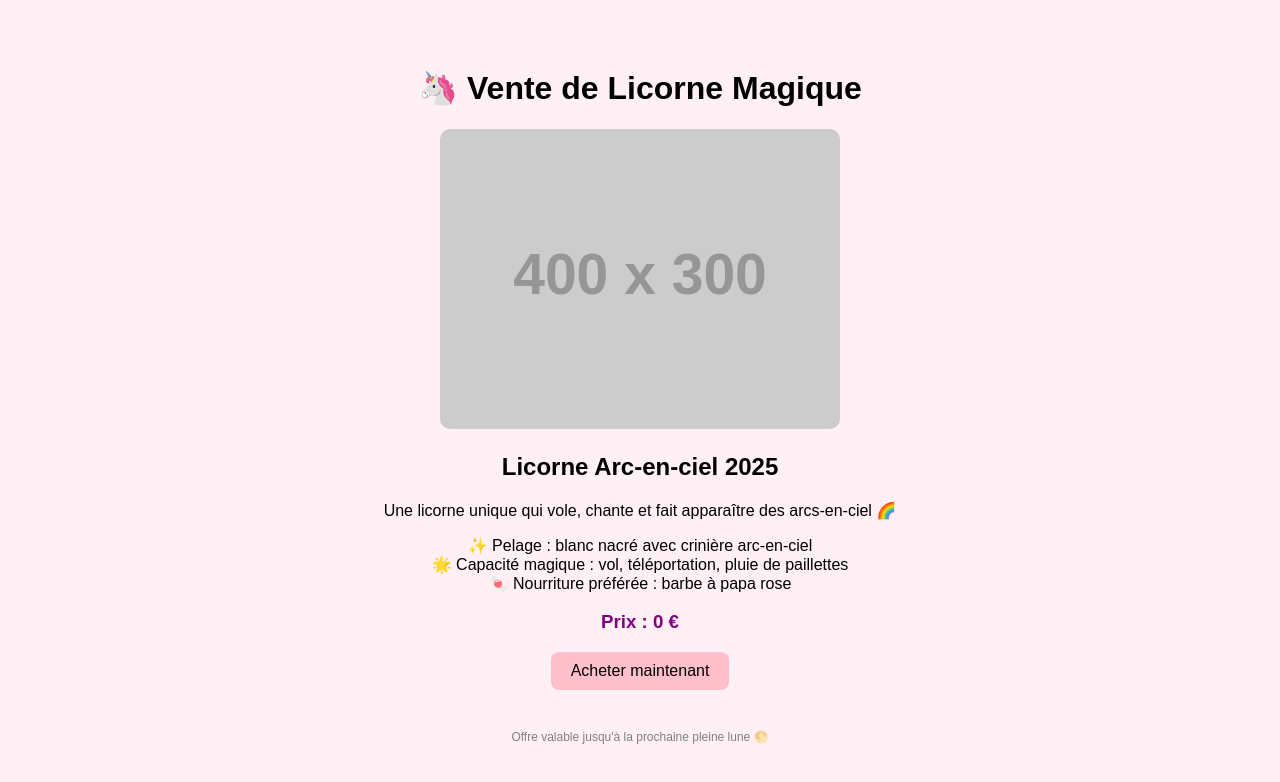
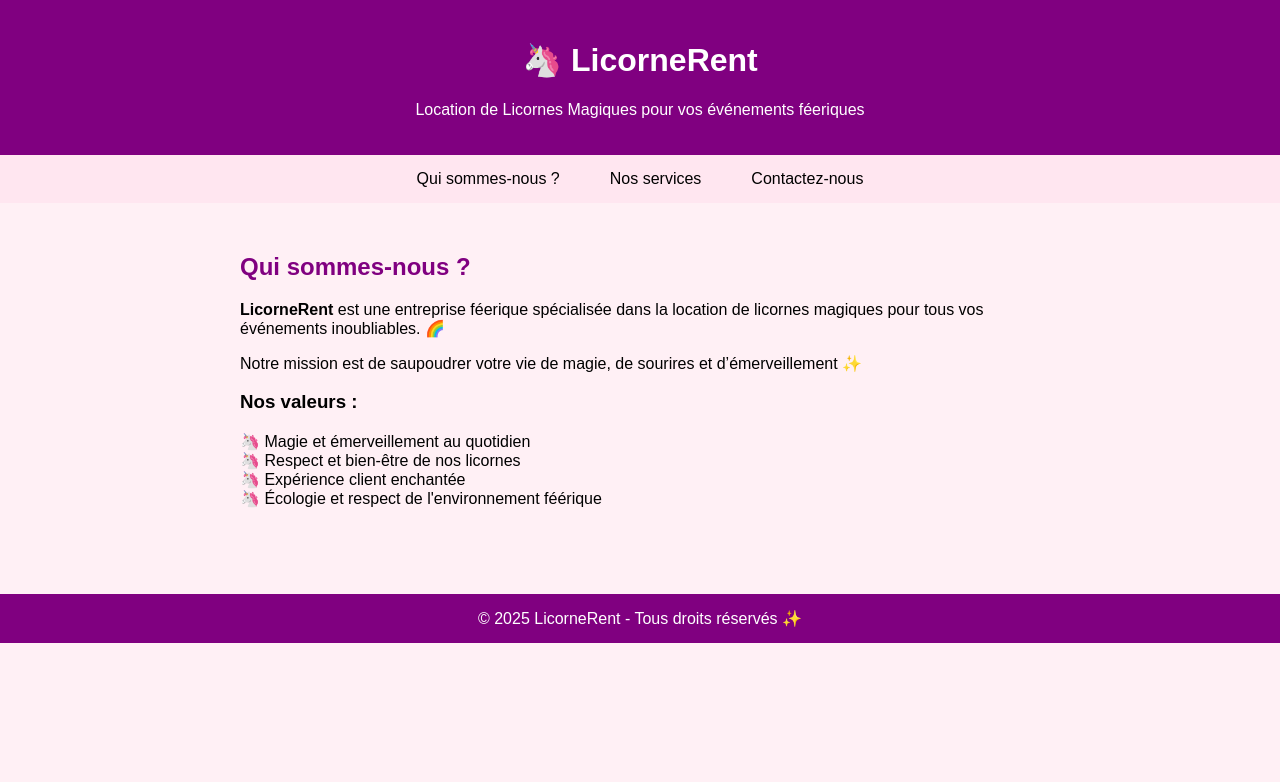
Before and after one commit to Khalil-kd/myproject, a plain HTML site: page index.html in a window 1280 px wide. Drawn offline with Linux system fonts and the light colour scheme; placeholder pictures from the web are drawn by us.

Commit message:
deuxieme version : ajout des onglets

```diff
--- a/index.html
+++ b/index.html
@@ -2,29 +2,128 @@
 <html lang="fr">
 <head>
     <meta charset="UTF-8">
-    <title>Vente de Licorne</title>
+    <title>LicorneRent - Location de Licornes Magiques</title>
+    <style>
+        body {
+            font-family: Arial, sans-serif;
+            background-color: #fff0f5;
+            margin: 0;
+            padding: 0;
+        }
+
+        header {
+            background-color: purple;
+            color: white;
+            padding: 20px;
+            text-align: center;
+        }
+
+        nav {
+            display: flex;
+            justify-content: center;
+            background-color: #ffe6f0;
+        }
+
+        nav button {
+            background: none;
+            border: none;
+            padding: 15px 25px;
+            font-size: 16px;
+            cursor: pointer;
+        }
+
+        nav button:hover {
+            background-color: #ffccf2;
+        }
+
+        .tab-content {
+            display: none;
+            padding: 30px;
+            max-width: 800px;
+            margin: auto;
+        }
+
+        .active {
+            display: block;
+        }
+
+        h2 {
+            color: purple;
+        }
+
+        ul {
+            list-style: none;
+            padding-left: 0;
+        }
+
+        ul li::before {
+            content: "🦄 ";
+        }
+
+        footer {
+            text-align: center;
+            background-color: purple;
+            color: white;
+            padding: 15px;
+            margin-top: 40px;
+        }
+    </style>
 </head>
-<body style="font-family: Arial, sans-serif; background-color: #fff0f5; text-align: center; padding: 40px;">
+<body>
 
-    <h1>🦄 Vente de Licorne Magique</h1>
-    <img src="https://via.placeholder.com/400x300?text=Licorne+Magique" alt="Licorne Magique" style="border-radius: 10px;">
+<header>
+    <h1>🦄 LicorneRent</h1>
+    <p>Location de Licornes Magiques pour vos événements féeriques</p>
+</header>
 
-    <h2>Licorne Arc-en-ciel 2025</h2>
-    <p>Une licorne unique qui vole, chante et fait apparaître des arcs-en-ciel 🌈</p>
+<nav>
+    <button onclick="showTab('about')">Qui sommes-nous ?</button>
+    <button onclick="showTab('services')">Nos services</button>
+    <button onclick="showTab('contact')">Contactez-nous</button>
+</nav>
 
-    <ul style="list-style: none; padding: 0;">
-        <li>✨ Pelage : blanc nacré avec crinière arc-en-ciel</li>
-        <li>🌟 Capacité magique : vol, téléportation, pluie de paillettes</li>
-        <li>🍬 Nourriture préférée : barbe à papa rose</li>
+<div id="about" class="tab-content active">
+    <h2>Qui sommes-nous ?</h2>
+    <p><strong>LicorneRent</strong> est une entreprise féerique spécialisée dans la location de licornes magiques pour tous vos événements inoubliables. 🌈</p>
+    <p>Notre mission est de saupoudrer votre vie de magie, de sourires et d’émerveillement ✨</p>
+    <h3>Nos valeurs :</h3>
+    <ul>
+        <li>Magie et émerveillement au quotidien</li>
+        <li>Respect et bien-être de nos licornes</li>
+        <li>Expérience client enchantée</li>
+        <li>Écologie et respect de l'environnement féérique</li>
     </ul>
+</div>
 
-    <h3 style="color: purple;">Prix : 0 €</h3>
+<div id="services" class="tab-content">
+    <h2>Nos services</h2>
+    <p>Nous proposons la location de licornes pour différents types d’événements :</p>
+    <ul>
+        <li><strong>Mariages :</strong> arrivée féerique des mariés, séance photo magique, licorne porte-alliances</li>
+        <li><strong>Anniversaires :</strong> balade avec la licorne, animations pour enfants, pinata magique</li>
+        <li><strong>Baptêmes :</strong> bénédiction arc-en-ciel, parade enchantée, cadeau surprise étoilé</li>
+    </ul>
+</div>
 
-    <button style="padding: 10px 20px; font-size: 16px; background-color: pink; border: none; border-radius: 8px; cursor: pointer;">
-        Acheter maintenant
-    </button>
+<div id="contact" class="tab-content">
+    <h2>Contactez-nous</h2>
+    <p>📍 Adresse : 123 Rue de la Magie, 75000 Féérie-sur-Seine</p>
+    <p>📞 Téléphone : +33 6 99 99 99 99</p>
+    <p>📧 Email : contact@licornerent.com</p>
+    <p>🕐 Horaires : Du lundi au samedi, de 9h à 19h</p>
+</div>
 
-    <p style="margin-top: 40px; font-size: 12px; color: gray;">Offre valable jusqu'à la prochaine pleine lune 🌕</p>
+<footer>
+    © 2025 LicorneRent - Tous droits réservés ✨
+</footer>
+
+<script>
+    function showTab(id) {
+        const tabs = document.querySelectorAll('.tab-content');
+        tabs.forEach(tab => tab.classList.remove('active'));
+        document.getElementById(id).classList.add('active');
+    }
+</script>
 
 </body>
 </html>
```
